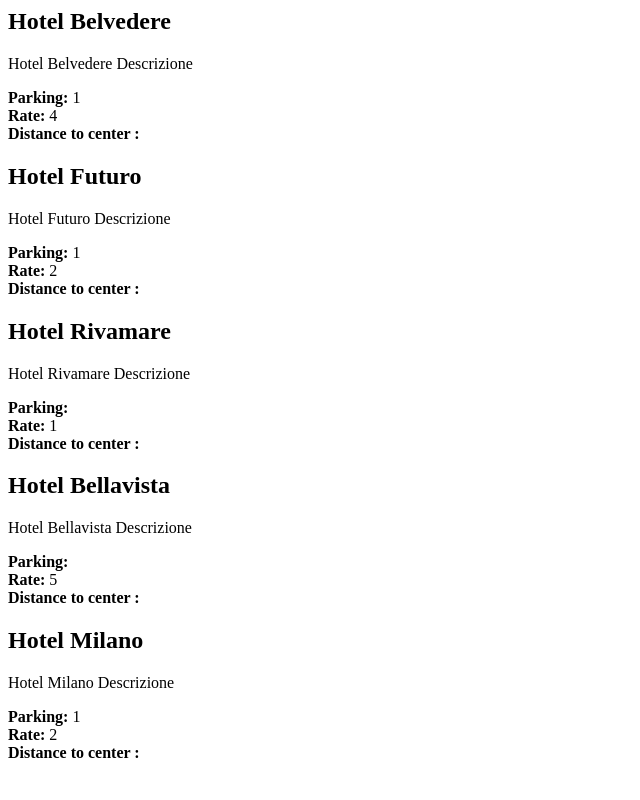
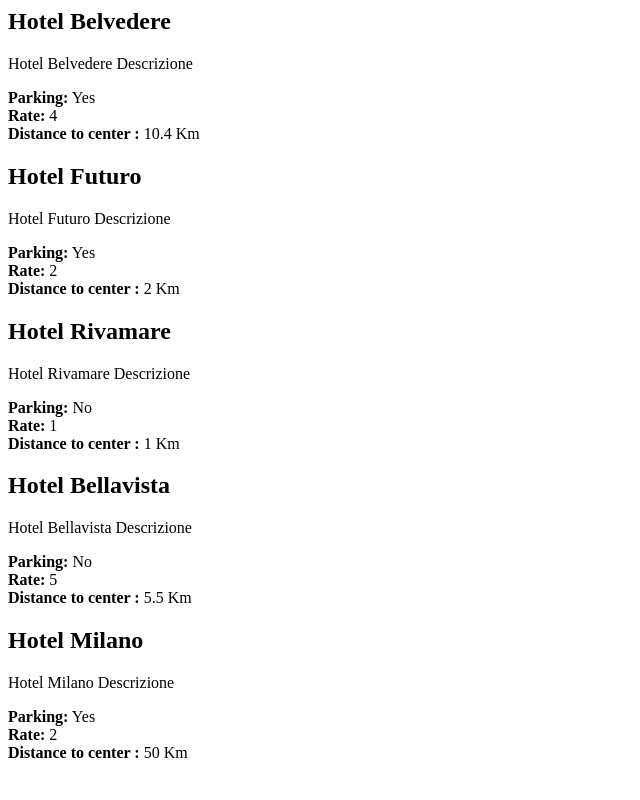
Before and after one commit to Arianna-Salvini/php-hotel, a PHP site: page / in a window 1280 px wide. Shown: the whole page, without its empty margins (0-640 px from the left). Run offline with PHP 8.4, Linux system fonts and the light colour scheme.

Commit message:
Fix parking answer from 1/0 to yes or no Fix distance to center voices

```diff
--- a/index.php
+++ b/index.php
@@ -65,9 +65,10 @@ echo '</pre>';
             echo "<h2>$hotel[name]</h2>";
             echo "<p>$hotel[description]</p>";
             echo "<div>
-            <strong>Parking:</strong> $hotel[parking]</div>";
+            <strong>Parking:</strong>" . ' ' . ($hotel['parking'] ? 'Yes' : 'No') .
+                "</div>";
             echo "<div><strong>Rate:</strong> $hotel[vote]</div>";
-            echo "<div> <strong>Distance to center :</strong $hotel[distance_to_center]</div>";
+            echo "<div> <strong>Distance to center :</strong> $hotel[distance_to_center] Km</div>";
         }
         ?>
     </div>
```
